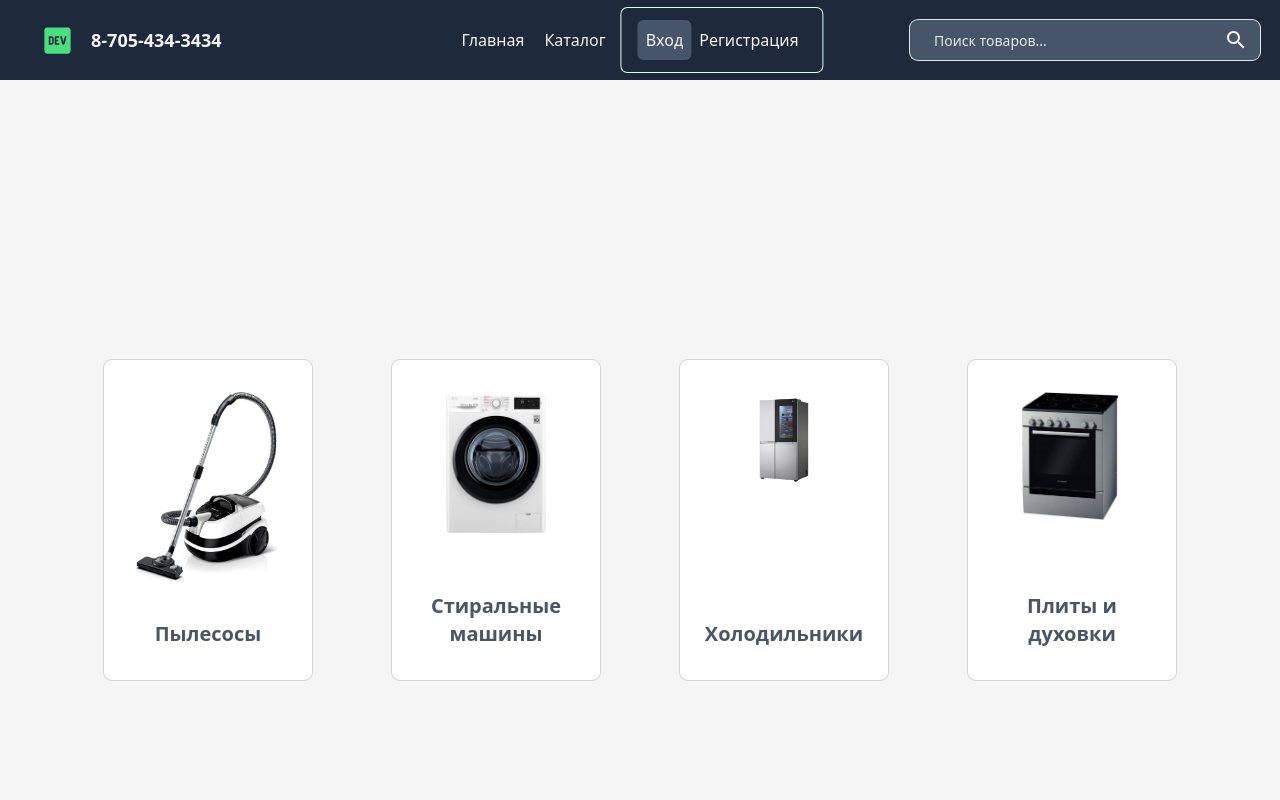
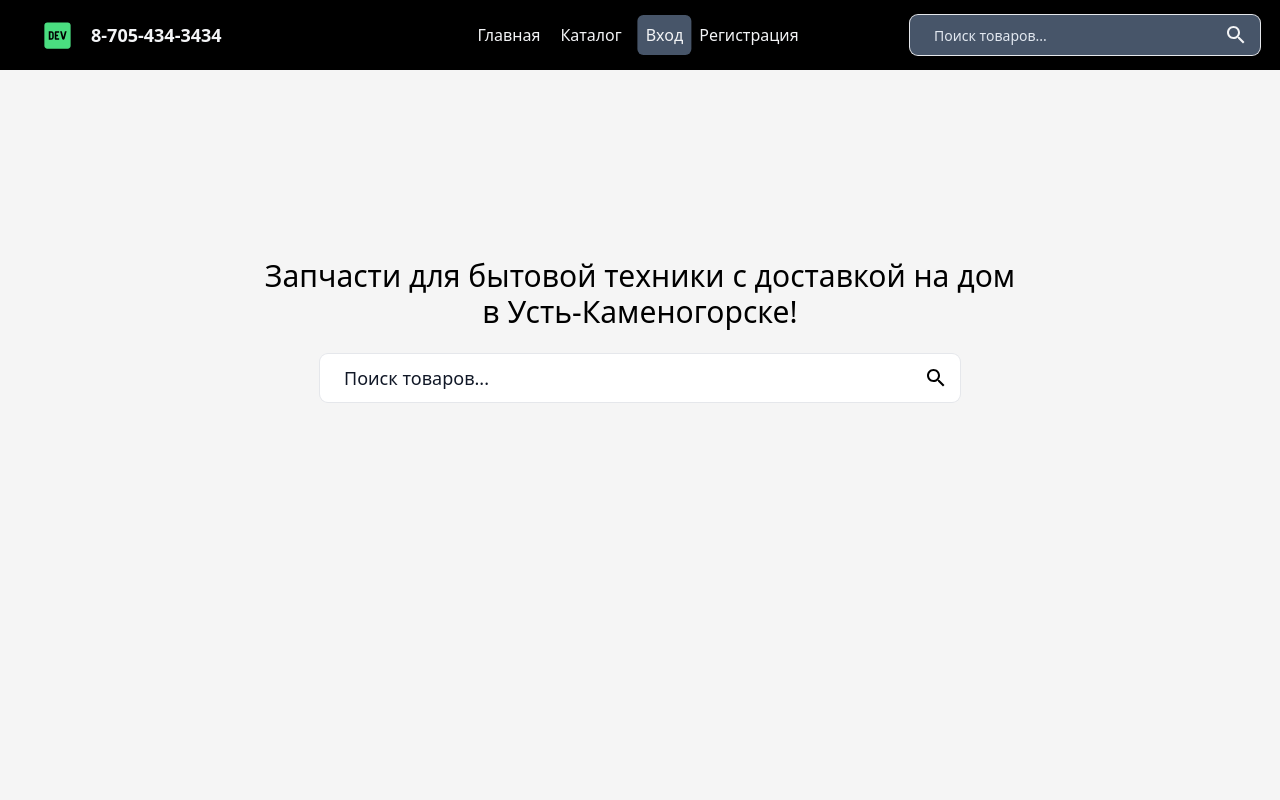
Before and after one commit to 1Aboka1/e-commerce-app, a React (Create React App) app in the folder client/: page / in a window 1280 px wide. Shown: the top 800 px of the page. Built offline with nearby package versions, Linux system fonts and the light colour scheme; no server answers.

Commit message:
welcome section with searchbar init

```diff
--- a/client/src/components/NavBar.jsx
+++ b/client/src/components/NavBar.jsx
@@ -1,7 +1,7 @@
 import React from 'react';
 import LogoDevIcon from '@mui/icons-material/LogoDev'
-import SearchOutlinedIcon from '@mui/icons-material/SearchOutlined';
-//text-[#00df9a]
+import SearchOutlinedIcon from '@mui/icons-material/SearchOutlined'
+
 export class NavBar extends React.Component {
   constructor(props) {
     super(props);
@@ -14,8 +14,8 @@ export class NavBar extends React.Component {
 
   render () {
     return (
-      <div className='bg-slate-800'>
-        <div className='text-gray-100 flex items-center max-w-[1240px] w-screen mx-auto h-20 justify-between'>
+      <div className='bg-black'>
+        <div className='text-gray-100 flex items-center max-w-[1240px] w-screen mx-auto h-[70px] justify-between'>
           <div className='flex items-center space-x-4'>
             <LogoDevIcon fontSize='large' className='ml-5 text-green-400 hover: cursor-pointer'/>
             <p className='font-bold text-lg'>8-705-434-3434</p>
@@ -23,7 +23,7 @@ export class NavBar extends React.Component {
           <div className='text-md mr-7 space-x-3 flex items-center absolute left-1/2 -translate-x-1/2'>
             <button className="p-1 hover:text-gray-300 transition ease-in-out duration-200">Главная</button>
             <button className="p-1 hover:text-gray-300 transition ease-in-out duration-200">Каталог</button>
-            <div className="p-4 py-3 rounded-md ring-1 ring-green-100">
+            <div className="py-3 rounded-md ">
               <button className="bg-slate-600 p-2 rounded-md hover:bg-slate-700 hover:rounded-xl transition duration-400 ease-in-out">Вход</button>
               <button className="p-2 rounded-md hover:text-gray-300 transition ease-in-out duration-700">Регистрация</button>
             </div>
--- a/client/src/components/SearchWindow.jsx
+++ b/client/src/components/SearchWindow.jsx
@@ -2,7 +2,7 @@ import React, { Component } from 'react'
 import SearchOutlinedIcon from '@mui/icons-material/SearchOutlined'
 import MenuOutlinedIcon from '@mui/icons-material/MenuOutlined'
 import GridViewOutlinedIcon from '@mui/icons-material/GridViewOutlined'
-import { Products } from './SearchComponents/Products'
+import { Products } from './Products'
 import Accordion from '@mui/material/Accordion'
 import AccordionSummary from '@mui/material/AccordionSummary'
 import AccordionDetails from '@mui/material/AccordionDetails'
--- /dev/null
+++ b/client/src/components/WelcomeSection.jsx
@@ -0,0 +1,20 @@
+import React, { Component } from 'react'
+import SearchOutlinedIcon from '@mui/icons-material/SearchOutlined'
+
+export class WelcomeSection extends Component {
+    render() {
+        return (
+            <div className="bg-[url('./../assets/shutterstock_1131222482_core_2_2_1 (1).jpg')]">
+                <div className='flex flex-col items-center gap-6 justify-center h-[65vh] '>
+                    <h1 className='text-3xl text-center'>Запчасти для бытовой техники с доставкой на дом <br/>в Усть-Каменогорске!</h1>
+                    <form className='w-[80vh] h-12 bg-white rounded-lg justify-between outline-none p-2 pr-3 flex items-center ring-1 ring-gray-200 focus-within:ring-green-200 transition duration-200'>
+                        <input type='search' placeholder='Поиск товаров...' required
+                            className='placeholder:text-gray-900 placeholder:text-lg pl-4 focus:outline-none text-lg'
+                        />
+                        <SearchOutlinedIcon className='hover: cursor-pointer'/>
+                    </form>
+                </div>
+            </div>
+        )
+    }
+}
--- a/client/src/pages/Home.jsx
+++ b/client/src/pages/Home.jsx
@@ -1,20 +1,21 @@
 import React from 'react'
 import { NavBar } from '../components/NavBar'
-import { Widget } from '../components/Widget'
+// import { Widget } from '../components/Widget'
 import { SearchWindow } from '../components/SearchWindow'
+import { WelcomeSection } from '../components/WelcomeSection'
 
 export const Home = () => {
   return (
     <div>
-      <div className='h-screen flex flex-col justify-between pb-20'>
+      <div className='h-screen flex flex-col pb-20'>
         <NavBar/>
-        {/* <Header/> */}
-        <div className='max-w-[1240px] mx-auto justify-center flex'>
+        <WelcomeSection />
+        {/* <div className='max-w-[1240px] mx-auto justify-center flex'>
           <Widget image_path='8714780-1.jpg' title='Пылесосы'/>
           <Widget image_path='img_0_8_613_0.jpg' title='Стиральные машины' height={64}/>
           <Widget image_path='medium14.jpg' title='Холодильники' height={64}/>
           <Widget image_path='786265_u01_b.jpg' title='Плиты и духовки' height={64}/>
-        </div>
+        </div> */}
       </div>
       <SearchWindow/>
     </div>
```
Also changed, not shown: client/src/assets/shutterstock_1131222482_core_2_2_1 (1).jpg (added), client/src/components/Products.jsx (renamed from client/src/components/SearchComponents/Products.jsx), 1 other file (tests, documents, lock files or other folders).
